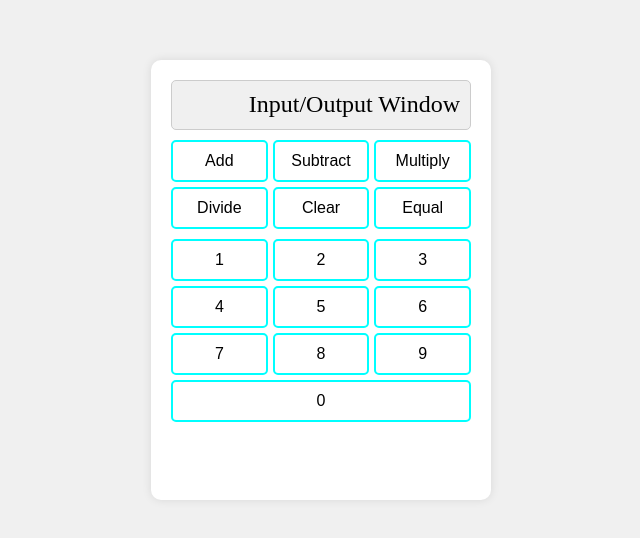
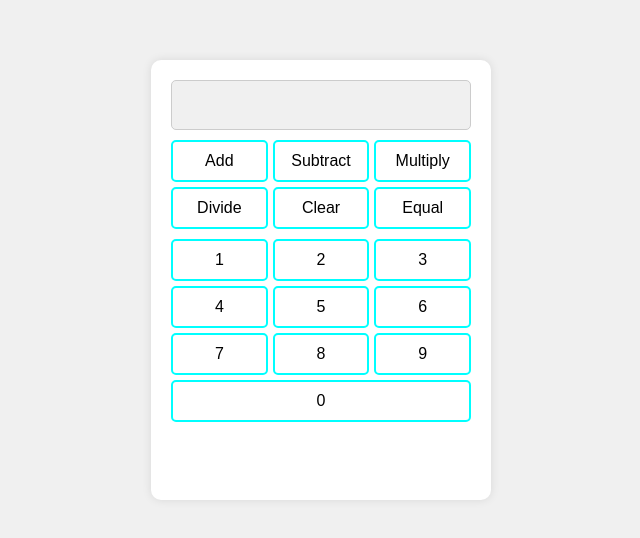
Before and after one commit to CircuitSprout/calculator, a plain HTML site: page index.html in a window 1280 px wide. Shown: the part 120-658 px from the top of the page, without its empty margins (319-959 px from the left). Drawn offline with Linux system fonts and the light colour scheme.

Commit message:
updated html id'frutiger'

```diff
--- a/index.html
+++ b/index.html
@@ -8,7 +8,7 @@
 </head>
 <body id="calculator-body">
     <div class="calculator-container">
-        <div id="frutiger">Input/Output Window</div>
+        <div id="frutiger"></div>
         <div class="masterDiv">
             <button>Add</button>
             <button>Subtract</button>
```
